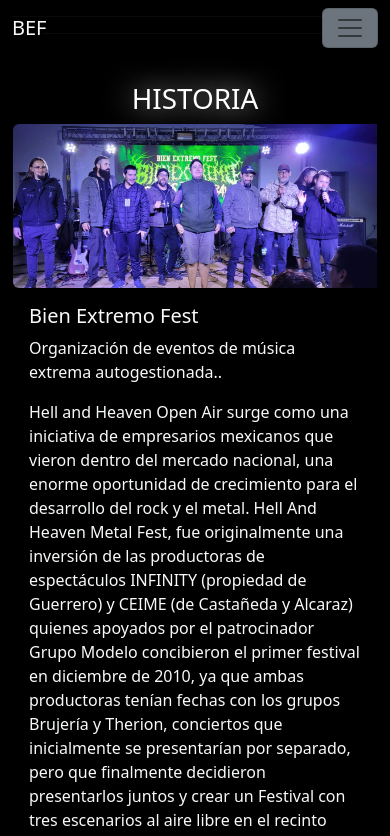
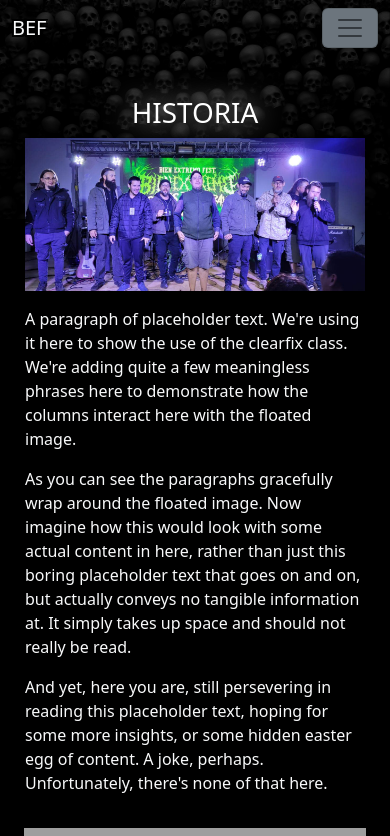
Before and after one commit to Devluciano77/bef, a React (Vite) app in the folder front/bef/: page /nosotros in a window 390 px wide. Shown: the top 836 px of the page. Built offline with nearby package versions, Linux system fonts and the light colour scheme; grey boxes are pictures that could not be loaded.

Commit message:
se modificaron componentes, se agregaron estilos en los botones y cuenta regresiva,se agrego componente turismo

```diff
--- a/front/bef/src/components/CuentaRegresiva.jsx
+++ b/front/bef/src/components/CuentaRegresiva.jsx
@@ -31,7 +31,7 @@
 
   return (
 <div id='' className='container text-center'>
-  <h1 className='mt-5 mb-5'>COMIENZA EN</h1>
+  <h1 className='mt-5 mb-5'>EL EVENTO COMIENZA EN</h1>
   <div className='row align-items-center mb-5'>
     <div className='col-sm-6 col-md-3'>
       <div className='card  border bg-transparent text-light'>
--- a/front/bef/src/components/Evento.jsx
+++ b/front/bef/src/components/Evento.jsx
@@ -3,6 +3,7 @@
 import Footer from "./footer";
 import GoogleMap from './Map';
 import Fond from '../images/fond.jpg'
+import Foto6 from '../images/foto6.jpg'
 import Foto2 from '../images/foto2.jpg'
 import Cuenta from './CuentaRegresiva';
 
@@ -13,9 +14,9 @@
             <img src={Fond} className="img-fluid position-fixed" alt="portada"></img>
 
             <div className="card-img-overlay">
-                <hr />
-                <hr />
-                <h1 className="mt-5">BIEN EXTREMO FEST</h1>
+                <br />
+                <br />
+                {/* <h1 className="mt-5">BIEN EXTREMO FEST</h1> */}
                 <Cuenta />
 
                 <div id="container-cards" className="container-fluid text-center" >
@@ -33,18 +34,58 @@
                                     Para esta nueva edición se tiene preparado uno de los line ups más ambiciosos en la historia de este festival, HH 23 inicia un viaje excepcional a través de los tiempos reuniendo grandes leyendas con las nuevas propuestas más sobresaliente del rock y metal actual, sumándole una gran variedad de atracciones, sin duda te harán vivir una experiencia distinta y memorable. </p>
                                 </div>
 
-                                <button className="btn btn-outline-success " type="button">Reserva tu anticipada</button>
-
-                                <div className="card-footer">
-                                {/* <small className="text-body-secondary">28 de junio</small> */}
-                                </div>
+                                <button className="btn btn-outline centered-button2 mx-auto mb-3" type="button">Reserva tu anticipada</button>
                             </div>
                         </div>
                     </div>
-                    <div className='container'>
-                        <h1 className='text-light justify-content-center' >UBICACION</h1>
+                    <div className='container mb-5'>
+                        <h1 className='text-light justify-content-center mt-5 mb-3' >UBICACION</h1>
                         <GoogleMap />
                     </div>
+
+                    <div className='container mb-5'>
+                        <h1 className='text-light justify-content-center mt-5 mb-3' >TURISMO</h1>
+
+                        <div id="carouselExampleDark" className="container carousel carousel-dark slide " style={{ maxWidth: '50%' }}>
+                            <div className="carousel-indicators">
+                                <button type="button" data-bs-target="#carouselExampleDark" data-bs-slide-to="0" className="active" aria-current="true" aria-label="Slide 1"></button>
+                                <button type="button" data-bs-target="#carouselExampleDark" data-bs-slide-to="1" aria-label="Slide 2"></button>
+                                <button type="button" data-bs-target="#carouselExampleDark" data-bs-slide-to="2" aria-label="Slide 3"></button>
+                            </div>
+                            <div className="carousel-inner bg-transparent">
+                                <div className="carousel-item active" data-bs-interval="10000">
+                                <img src={Foto6} className="d-block w-100" alt="..." />
+                                <div className="carousel-caption d-none d-md-block text-light">
+                                    <h5>First slide label</h5>
+                                    <p>Some representative placeholder content for the first slide.</p>
+                                </div>
+                                </div>
+                                <div className="carousel-item" data-bs-interval="2000">
+                                <img src={Foto6} className="d-block w-100" alt="..." />
+                                <div className="carousel-caption d-none d-md-block">
+                                    <h5>Second slide label</h5>
+                                    <p>Some representative placeholder content for the second slide.</p>
+                                </div>
+                                </div>
+                                <div className="carousel-item">
+                                <img src={Foto6} className="d-block w-100" alt="..." />
+                                <div className="carousel-caption d-none d-md-block">
+                                    <h5>Third slide label</h5>
+                                    <p>Some representative placeholder content for the third slide.</p>
+                                </div>
+                                </div>
+                            </div>
+                            <button className="carousel-control-prev" type="button" data-bs-target="#carouselExampleDark" data-bs-slide="prev">
+                                <span className="carousel-control-prev-icon" aria-hidden="true"></span>
+                                <span className="visually-hidden">Previous</span>
+                            </button>
+                            <button className="carousel-control-next" type="button" data-bs-target="#carouselExampleDark" data-bs-slide="next">
+                                <span className="carousel-control-next-icon" aria-hidden="true"></span>
+                                <span className="visually-hidden">Next</span>
+                            </button>
+                        </div>
+                    </div>
+
                 </div>
                 <Footer />
             </div>
--- a/front/bef/src/components/Nosotros.jsx
+++ b/front/bef/src/components/Nosotros.jsx
@@ -1,4 +1,5 @@
 import React from 'react';
+import Fond from '../images/fond.jpg'
 import nosotros from '../images/Nosotros.jpg'
 import '../styles/Nosotros.css';
 import Footer from "./footer";
@@ -7,30 +8,35 @@
   const videoId = 'SmpYmb3MOjE';
   return (
     <>
+      <div>
+        <img src={Fond} className="img-fluid position-fixed" alt="portada"></img>
+
+        <div className="card-img-overlay" >
           <div className="container-fluid">
-        <hr />
-        <hr />
+          <br />
+          <br />
               <h1 className="mt-5">HISTORIA</h1>
-        <div id='syleCard' className="card mb-3 bg-transparent text-light" >
-          <div className="row g-0">
-            <div className="col-md-4 h-100">
-              <div className='inner' >
-                <img src={nosotros} className="img-fluid rounded-start" alt="nosotros"/>
+              <div id='syleCard' className="container card mb-3 bg-transparent text-light">
+              <div className="row">
+                <div className="col-md-6">
+                  <img src={nosotros} className="img-fluid mb-3 ms-md-3" alt="..." />
                 </div>
+                <div className="col-md-6">
+                  <p>
+                    A paragraph of placeholder text. We're using it here to show the use of the clearfix class. We're adding quite a few meaningless phrases here to demonstrate how the columns interact here with the floated image.
+                  </p>
 
-            </div>
-            <div className="col-md-8">
-              <div className="card-body">
-                <h5 className="card-title">Bien Extremo Fest</h5>
-                <p className="card-text">Organización de eventos de música extrema autogestionada..</p>
-                <p className="card-text text-light">Hell and Heaven Open Air surge como una iniciativa de empresarios mexicanos que vieron dentro del mercado nacional, una enorme oportunidad de crecimiento para el desarrollo del rock y el metal.
+                  <p>
+                    As you can see the paragraphs gracefully wrap around the floated image. Now imagine how this would look with some actual content in here, rather than just this boring placeholder text that goes on and on, but actually conveys no tangible information at. It simply takes up space and should not really be read.
+                  </p>
 
-                Hell And Heaven Metal Fest, fue originalmente una inversión de las productoras de espectáculos INFINITY (propiedad de Guerrero) y CEIME (de Castañeda y Alcaraz) quienes apoyados por el patrocinador Grupo Modelo concibieron el primer festival en diciembre de 2010, ya que ambas productoras tenían fechas con los grupos Brujería y Therion, conciertos que inicialmente se presentarían por separado, pero que finalmente decidieron presentarlos juntos y crear un Festival con tres escenarios al aire libre en el recinto conocido como Calle Dos de Zapopan, Jalisco, al que invitaron un gran número de bandas nacionales para hacerlo más atractivo para la escena mexicana. El nombre de Hell And Heaven Metal Fest, surge debido a que los mismos empresarios habían presentado en ese recinto un par de años antes a la banda de los integrantes de Black Sabbath, con Ronnie James “Dio” en las vocales -Heaven And Hell-, y se quedaron impresionados por la sencillez y carisma del legendario cantante, por lo que decidieron titular el festival con el nombre de la banda invertido, Hell And Heaven Metal Fest, haciendo así homenaje al desaparecido cantante, quien falleció de cáncer unos meses antes de la primera edición del festivalLorem ipsum dolor, sit amet consectetur adipisicing elit. Ipsa a aliquam corrupti ducimus animi eos, officia impedit exercitationem, quod voluptate nam autem fuga. Distinctio quis nesciunt aspernatur recusandae sequi voluptas.
-                Lorem, ipsum dolor sit amet consectetur adipisicing elit. Mollitia, in ea debitis vel, consequatur facilis necessitatibus assumenda tempora maxime commodi quibusdam, sint aperiam! Laboriosam, ipsa. Debitis accusamus velit exercitationem provident.</p>
+                  <p>
+                    And yet, here you are, still persevering in reading this placeholder text, hoping for some more insights, or some hidden easter egg of content. A joke, perhaps. Unfortunately, there's none of that here.
+                  </p>
                 </div>
               </div>
               </div>
-        </div>
+
               <div className='container container-fluid' >
                 <div className="ratio ratio-16x9">
                   <iframe
@@ -45,6 +51,10 @@
 
           </div>
           <Footer />
+        </div>
+
+      </div>
+
     </>
 
   );
--- a/front/bef/src/components/bandasCard.jsx
+++ b/front/bef/src/components/bandasCard.jsx
@@ -98,8 +98,8 @@
         <img src={Fond} className="img-fluid position-fixed" alt="portada"></img>
 
         <div className="card-img-overlay">
-          <hr />
-          <hr />
+          <br />
+          <br />
           <h1 className="mt-5">BANDAS CONFIRMADAS</h1>
           <div id="container-cards" className="container-fluid">
 
--- a/front/bef/src/components/navbar.jsx
+++ b/front/bef/src/components/navbar.jsx
@@ -30,7 +30,7 @@
                     <Link className="navbar-brand text-light letrasNav" to={"/"}>BEF
                         {/* <img src={imgLogo} alt="Bootstrap" width="30" height="24" /> */}
                     </Link>
-                  <button className="navbar-toggler  text-bg-secondary" type="button" data-bs-toggle="collapse" data-bs-target="#navbarNavDropdown" aria-controls="navbarNavDropdown" aria-expanded="false" aria-label="Toggle navigation" >
+                    <button className="navbar-toggler text-bg-secondary" type="button" data-bs-toggle="collapse" data-bs-target="#navbarNavDropdown" aria-controls="navbarNavDropdown" aria-expanded="false" aria-label="Toggle navigation" >
                     <span className="navbar-toggler-icon"></span>
                     </button>
                     <div className="collapse navbar-collapse justify-content-center" id="navbarNavDropdown">
--- a/front/bef/src/components/portada.jsx
+++ b/front/bef/src/components/portada.jsx
@@ -11,7 +11,7 @@
   return (
     <div className="portada-container">
       <img src={imagenPort} id='imagenGradient' className='img-fluid' alt="portada" />
-      <button className="btn btn-outline-success centered-button" type="button">Reserva tu anticipada</button>
+      <button className="btn btn-outline centered-button" type="button">Reserva tu anticipada</button>
       <Cuenta />
       <Footer />
     </div>
--- a/front/bef/src/styles/Nosotros.css
+++ b/front/bef/src/styles/Nosotros.css
@@ -1,6 +1,4 @@
-#styleCard{
-    max-width: 540px;
-}
+
 
 #transparentCard{
     background-color: rgba(37, 37, 37, 0.50);
```
Also changed, not shown: front/bef/src/components/Postales.jsx (+9 -4 lines), front/bef/src/components/Tienda.jsx (+21 -6 lines), front/bef/src/styles/Evento.css (+15 -0 lines), front/bef/src/styles/portada.css (+13 -1 lines), front/bef/src/images/foto6.jpg (added), front/bef/src/images/port 2 be.jpg. Lines whose indentation alone changed are shown as unchanged.
